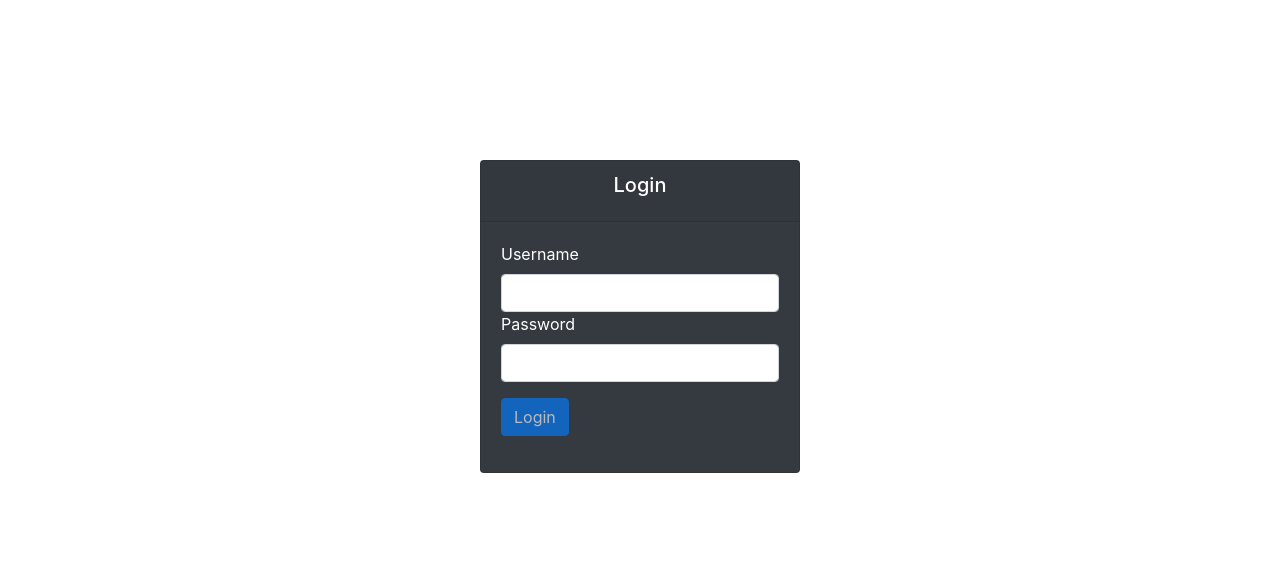
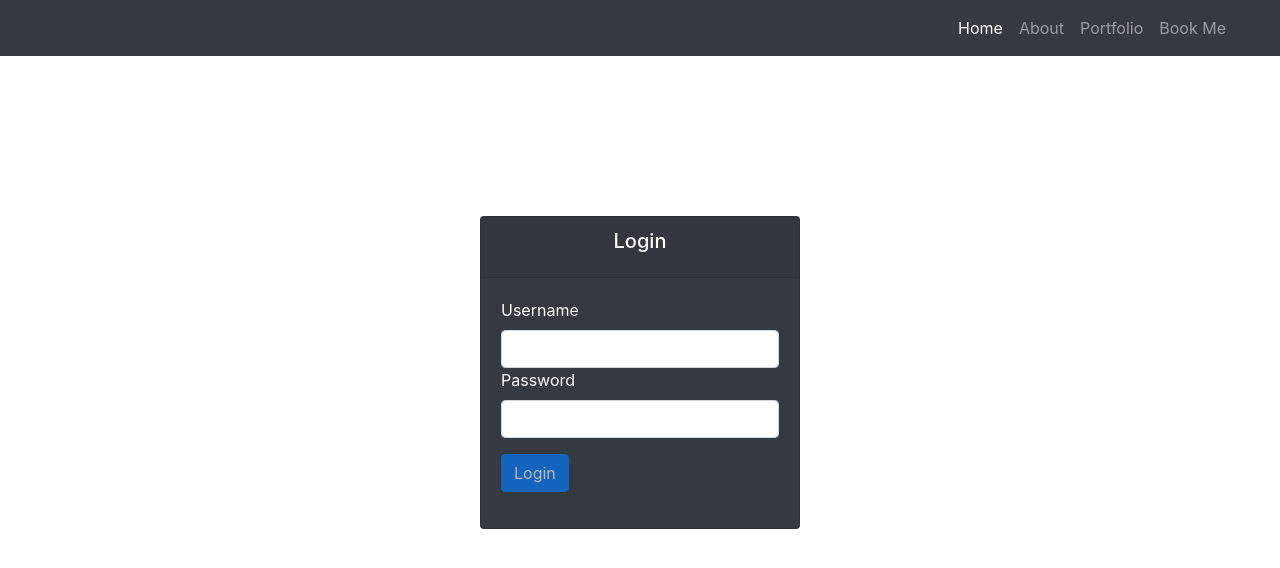
Before and after one commit to NaveenKumar7845/angular-5ymqrz, an Angular app: page /login in a window 1280 px wide. Shown: the top 568 px of the page. Built offline with nearby package versions, Linux system fonts and the light colour scheme.

Commit message:
1 file modified

```diff
--- a/src/app/app.component.html
+++ b/src/app/app.component.html
@@ -1,2 +1,32 @@
 <a [hidden] ="true" [routerLink]="login">Login</a>
+<nav class="navbar navbar-dark bg-dark navbar-expand-lg">
+  <div class="container-fluid px-0">
+    <div class="row w-100">
+      <div class="col-2">
+        <button class="navbar-toggler" type="button" data-toggle="collapse" data-target="#navbarTogglerDemo03" aria-controls="navbarTogglerDemo03" aria-expanded="false" aria-label="Toggle navigation" (click)="isShown = !isShown" >
+          <span class="navbar-toggler-icon"></span>
+        </button>
+      </div>
+
+      <div class="col-10">
+        <div class="collapse justify-content-end navbar-collapse" [ngClass]="{ 'show': isShown }" id="navbarTogglerDemo03">
+          <ul class="navbar-nav mt-2 mt-lg-0">
+            <li class="nav-item active">
+              <a class="nav-link" routerLink="/home" >Home</a>
+            </li>
+            <li class="nav-item">
+              <a class="nav-link" href="#"  >About</a>
+            </li>
+            <li class="nav-item">
+              <a class="nav-link" href="#"  >Portfolio</a>
+            </li>
+            <li class="nav-item">
+              <a class="nav-link" href="#"  >Book Me</a>
+            </li>
+          </ul>
+        </div>
+      </div>
+    </div>
+  </div>
+</nav>
 <router-outlet></router-outlet>
```
